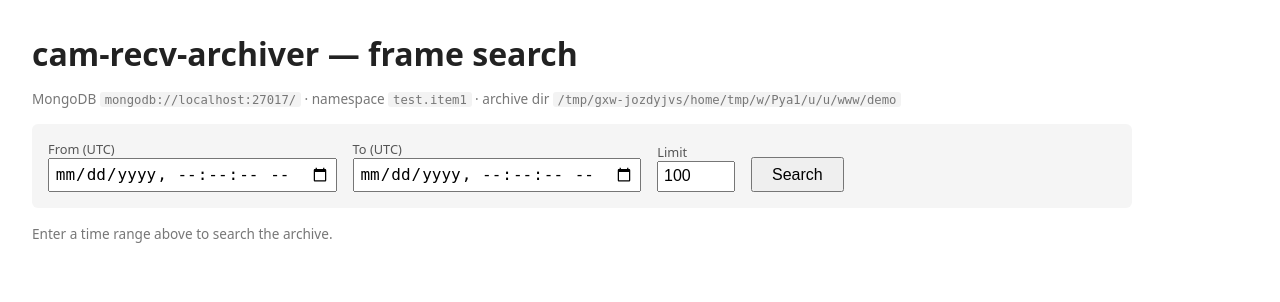
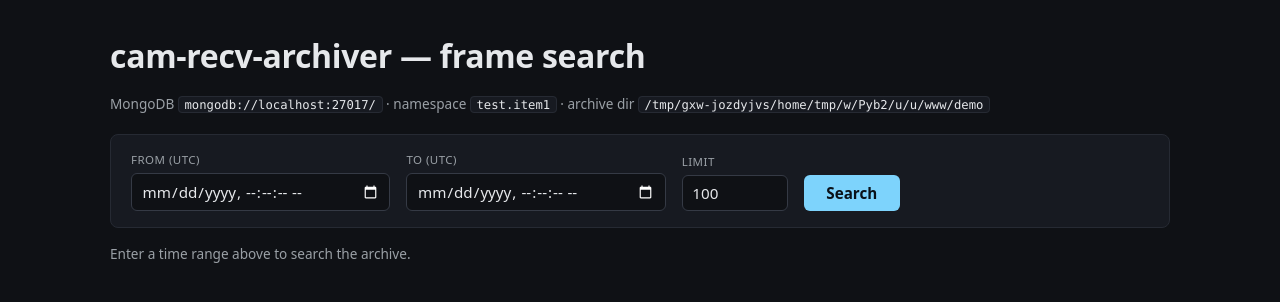
Before and after one commit to tackOlab/cam-recv-archiver, a Flask app: page / in a window 1280 px wide. Shown: the top 302 px of the page. Run offline with Flask 3, Linux system fonts and the light colour scheme.

Commit message:
Move demo CSS to static/, switch to a dark theme
Extract the inline <style> block from templates/index.html into
static/style.css (served by Flask's default static handler), and rewrite
the styling as a modern dark theme: deep neutral background, sky-blue
accent, uppercase low-contrast column/label captions, sticky-feeling
elevated form/table surfaces, and color-scheme:dark on :root so native
date/number controls render in dark mode too.

Co-Authored-By: Claude Opus 4.7 (1M context) <noreply@anthropic.com>

```diff
--- /dev/null
+++ b/demo/static/style.css
@@ -0,0 +1,205 @@
+:root {
+  color-scheme: dark;
+
+  --bg: #0f1115;
+  --bg-elevated: #171a21;
+  --bg-hover: #1c2029;
+  --border: #262a33;
+  --border-strong: #353a45;
+
+  --fg: #e6e8eb;
+  --fg-muted: #9aa0a6;
+  --fg-dim: #6b7280;
+
+  --accent: #7dd3fc;
+  --accent-hover: #bae6fd;
+  --accent-ink: #0a1118;
+
+  --danger: #f87171;
+  --danger-bg: rgba(248, 113, 113, 0.12);
+
+  --radius: 8px;
+  --gap: 1rem;
+
+  --font-sans: ui-sans-serif, system-ui, -apple-system, "Segoe UI", Roboto, "Helvetica Neue", sans-serif;
+  --font-mono: ui-monospace, "JetBrains Mono", "SF Mono", Menlo, Consolas, monospace;
+}
+
+* {
+  box-sizing: border-box;
+}
+
+html,
+body {
+  background: var(--bg);
+  color: var(--fg);
+}
+
+body {
+  font-family: var(--font-sans);
+  margin: 2rem auto;
+  max-width: 1100px;
+  padding: 0 1.25rem;
+  line-height: 1.5;
+  -webkit-font-smoothing: antialiased;
+}
+
+h1 {
+  margin: 0 0 0.25rem;
+  font-weight: 600;
+  letter-spacing: -0.01em;
+}
+
+code {
+  font-family: var(--font-mono);
+  font-size: 0.9em;
+}
+
+a {
+  color: var(--accent);
+  text-decoration: none;
+}
+
+a:hover {
+  color: var(--accent-hover);
+  text-decoration: underline;
+}
+
+/* Source / context line under the title */
+.src {
+  color: var(--fg-muted);
+  font-size: 0.85rem;
+  margin-bottom: 1.25rem;
+}
+
+.src code {
+  background: var(--bg-elevated);
+  border: 1px solid var(--border);
+  padding: 0.05rem 0.35rem;
+  border-radius: 4px;
+  color: var(--fg);
+}
+
+/* Search form */
+form {
+  display: flex;
+  gap: var(--gap);
+  flex-wrap: wrap;
+  align-items: end;
+  margin-bottom: 1rem;
+  padding: 1rem 1.25rem;
+  background: var(--bg-elevated);
+  border: 1px solid var(--border);
+  border-radius: var(--radius);
+}
+
+form label {
+  display: flex;
+  flex-direction: column;
+  gap: 0.3rem;
+  font-size: 0.72rem;
+  color: var(--fg-muted);
+  letter-spacing: 0.04em;
+  text-transform: uppercase;
+}
+
+form input {
+  font-family: inherit;
+  font-size: 0.95rem;
+  padding: 0.45rem 0.6rem;
+  background: var(--bg);
+  color: var(--fg);
+  border: 1px solid var(--border-strong);
+  border-radius: 6px;
+}
+
+form input:focus {
+  outline: 2px solid var(--accent);
+  outline-offset: 1px;
+  border-color: transparent;
+}
+
+form button {
+  font-family: inherit;
+  font-size: 0.95rem;
+  font-weight: 600;
+  padding: 0.5rem 1.4rem;
+  background: var(--accent);
+  color: var(--accent-ink);
+  border: none;
+  border-radius: 6px;
+  cursor: pointer;
+  transition: background 120ms ease;
+}
+
+form button:hover {
+  background: var(--accent-hover);
+}
+
+/* Alerts and meta lines */
+.error {
+  background: var(--danger-bg);
+  border: 1px solid var(--danger);
+  color: var(--danger);
+  padding: 0.6rem 0.85rem;
+  border-radius: 6px;
+  margin-bottom: 1rem;
+}
+
+.meta {
+  color: var(--fg-muted);
+  font-size: 0.85rem;
+  margin: 0.5rem 0 1rem;
+}
+
+/* Results table */
+table {
+  width: 100%;
+  border-collapse: collapse;
+  background: var(--bg-elevated);
+  border: 1px solid var(--border);
+  border-radius: var(--radius);
+  overflow: hidden;
+}
+
+th,
+td {
+  text-align: left;
+  padding: 0.55rem 0.75rem;
+  border-bottom: 1px solid var(--border);
+  vertical-align: middle;
+}
+
+th {
+  background: var(--bg);
+  color: var(--fg-muted);
+  font-weight: 600;
+  font-size: 0.72rem;
+  letter-spacing: 0.04em;
+  text-transform: uppercase;
+  border-bottom: 1px solid var(--border-strong);
+}
+
+tbody tr:last-child td {
+  border-bottom: none;
+}
+
+tbody tr:hover {
+  background: var(--bg-hover);
+}
+
+td.right {
+  text-align: right;
+  font-variant-numeric: tabular-nums;
+}
+
+td.missing,
+.missing {
+  color: var(--danger);
+}
+
+.preview-todo {
+  color: var(--fg-dim);
+  font-style: italic;
+  font-size: 0.85rem;
+}
--- a/demo/templates/index.html
+++ b/demo/templates/index.html
@@ -2,29 +2,9 @@
 <html lang="en">
 <head>
   <meta charset="utf-8">
+  <meta name="viewport" content="width=device-width, initial-scale=1">
   <title>cam-recv-archiver — frame search</title>
-  <style>
-    body { font-family: system-ui, sans-serif; margin: 2rem; max-width: 1100px; color: #222; }
-    h1 { margin: 0 0 0.25rem; }
-    .src { color: #777; font-size: 0.85rem; margin-bottom: 1rem; }
-    .src code { background: #f3f3f3; padding: 0.05rem 0.3rem; border-radius: 3px; }
-    form { display: flex; gap: 1rem; flex-wrap: wrap; align-items: end;
-           margin-bottom: 1rem; padding: 1rem; background: #f5f5f5; border-radius: 6px; }
-    form label { display: flex; flex-direction: column; font-size: 0.8rem; color: #555; }
-    form input { font-size: 1rem; padding: 0.3rem; }
-    form button { font-size: 1rem; padding: 0.4rem 1.2rem; cursor: pointer; }
-    .error { background: #fee; border: 1px solid #f99; padding: 0.6rem 0.8rem;
-             border-radius: 4px; margin-bottom: 1rem; }
-    .meta { color: #777; font-size: 0.85rem; margin: 0.5rem 0 1rem; }
-    table { width: 100%; border-collapse: collapse; }
-    th, td { text-align: left; padding: 0.4rem 0.6rem; border-bottom: 1px solid #eee;
-             vertical-align: middle; }
-    th { background: #fafafa; font-weight: 600; }
-    td.right { text-align: right; font-variant-numeric: tabular-nums; }
-    td.missing { color: #b00; }
-    .preview-todo { color: #999; font-style: italic; font-size: 0.85rem; }
-    code { font-size: 0.9em; }
-  </style>
+  <link rel="stylesheet" href="{{ url_for('static', filename='style.css') }}">
 </head>
 <body>
   <h1>cam-recv-archiver — frame search</h1>
```
